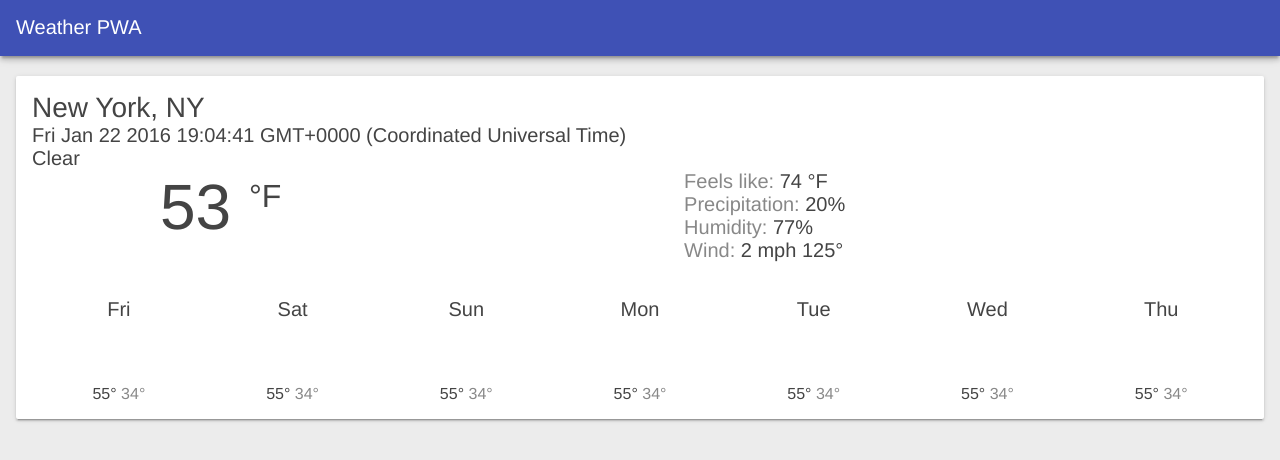
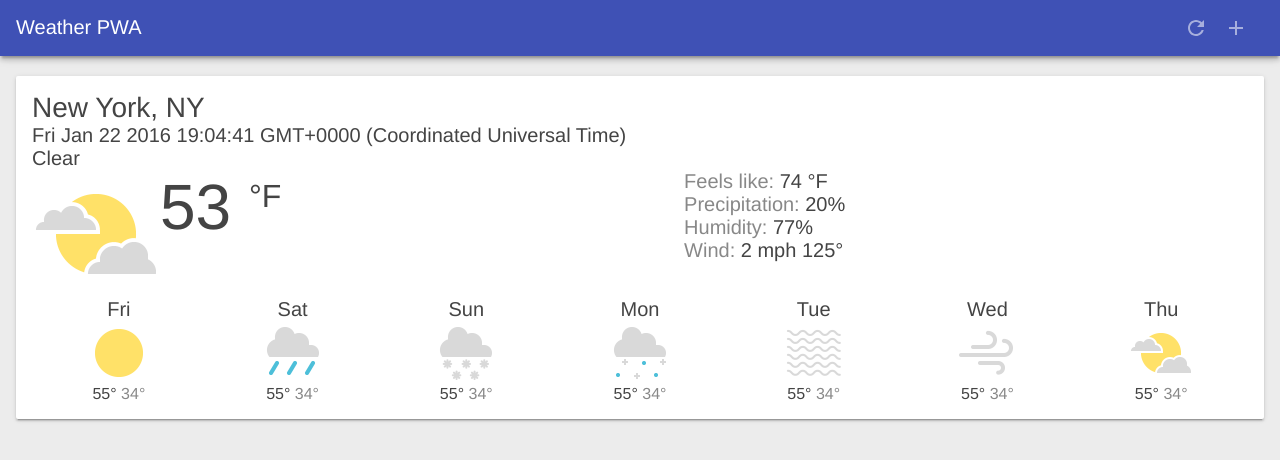
Before and after one commit to jsricarde/mws-pwa, a website: page index.html in a window 1280 px wide. Drawn offline with Linux system fonts and the light colour scheme; the site is published under a folder, as on GitHub Pages, so addresses that start at the root find nothing; files whose address does not match are found by name.

Commit message:
Modify resource url's

```diff
--- a/gulpfile.js
+++ b/gulpfile.js
@@ -23,6 +23,7 @@ gulp.task('generate-sw', function () {
   var swOptions = {
     staticFileGlobs: [
       './index.html',
+      './mws-pwa/images/*.{png,svg,gif,jpg}',
       './images/*.{png,svg,gif,jpg}',
       './scripts/*.js',
       './styles/*.css'
--- a/index.html
+++ b/index.html
@@ -15,12 +15,12 @@
   <meta name="apple-mobile-web-app-capable" content="yes">
   <meta name="apple-mobile-web-app-status-bar-style" content="default">
   <meta name="apple-mobile-web-app-title" content="Weather">
-  <link rel="apple-touch-icon" sizes="60x60" href="/images/icons/apple-60.png">
-  <link rel="apple-touch-icon" sizes="76x76" href="/images/icons/apple-76.png">
-  <link rel="apple-touch-icon" sizes="120x120" href="/images/icons/apple-120.png">
-  <link rel="apple-touch-icon" sizes="152x152" href="/images/icons/apple-152.png">
-  <link rel="apple-touch-icon" sizes="167x167" href="/images/icons/apple-167.png">
-  <link rel="apple-touch-icon" sizes="180x180" href="/images/icons/apple-180.png">
+  <link rel="apple-touch-icon" sizes="60x60" href="./images/icons/apple-60.png">
+  <link rel="apple-touch-icon" sizes="76x76" href="./images/icons/apple-76.png">
+  <link rel="apple-touch-icon" sizes="120x120" href="./images/icons/apple-120.png">
+  <link rel="apple-touch-icon" sizes="152x152" href="./images/icons/apple-152.png">
+  <link rel="apple-touch-icon" sizes="167x167" href="./images/icons/apple-167.png">
+  <link rel="apple-touch-icon" sizes="180x180" href="./images/icons/apple-180.png">
 </head>
 
 <body>
--- a/styles/ud811.css
+++ b/styles/ud811.css
@@ -93,9 +93,9 @@ body {
     outline: none;
     cursor: pointer; }
   .header #butRefresh {
-    background: url(/images/ic_refresh_white_24px.svg) center center no-repeat; }
+    background: url(./images/ic_refresh_white_24px.svg) center center no-repeat; }
   .header #butAdd {
-    background: url(/images/ic_add_white_24px.svg) center center no-repeat; }
+    background: url(./images/ic_add_white_24px.svg) center center no-repeat; }
 
 .header__title {
   font-weight: 400;
@@ -289,27 +289,27 @@ body {
   background-repeat: no-repeat;
   background-size: contain; }
   .weather-forecast .icon.clear-day {
-    background-image: url("/images/clear.png"); }
+    background-image: url("./images/clear.png"); }
   .weather-forecast .icon.clear-night {
-    background-image: url("/images/clear.png"); }
+    background-image: url("./images/clear.png"); }
   .weather-forecast .icon.rain {
-    background-image: url("/images/rain.png"); }
+    background-image: url("./images/rain.png"); }
   .weather-forecast .icon.snow {
-    background-image: url("/images/snow.png"); }
+    background-image: url("./images/snow.png"); }
   .weather-forecast .icon.sleet {
-    background-image: url("/images/sleet.png"); }
+    background-image: url("./images/sleet.png"); }
   .weather-forecast .icon.wind {
-    background-image: url("/images/wind.png"); }
+    background-image: url("./images/wind.png"); }
   .weather-forecast .icon.fog {
-    background-image: url("/images/fog.png"); }
+    background-image: url("./images/fog.png"); }
   .weather-forecast .icon.cloudy {
-    background-image: url("/images/cloudy.png"); }
+    background-image: url("./images/cloudy.png"); }
   .weather-forecast .icon.partly-cloudy-day {
-    background-image: url("/images/partly-cloudy.png"); }
+    background-image: url("./images/partly-cloudy.png"); }
   .weather-forecast .icon.partly-cloudy-night {
-    background-image: url("/images/partly-cloudy.png"); }
+    background-image: url("./images/partly-cloudy.png"); }
   .weather-forecast .icon.thunderstorms {
-    background-image: url("/images/thunderstorms.png"); }
+    background-image: url("./images/thunderstorms.png"); }
 
 @media (max-width: 450px) {
   .weather-forecast .date, .weather-forecast .description {
```
